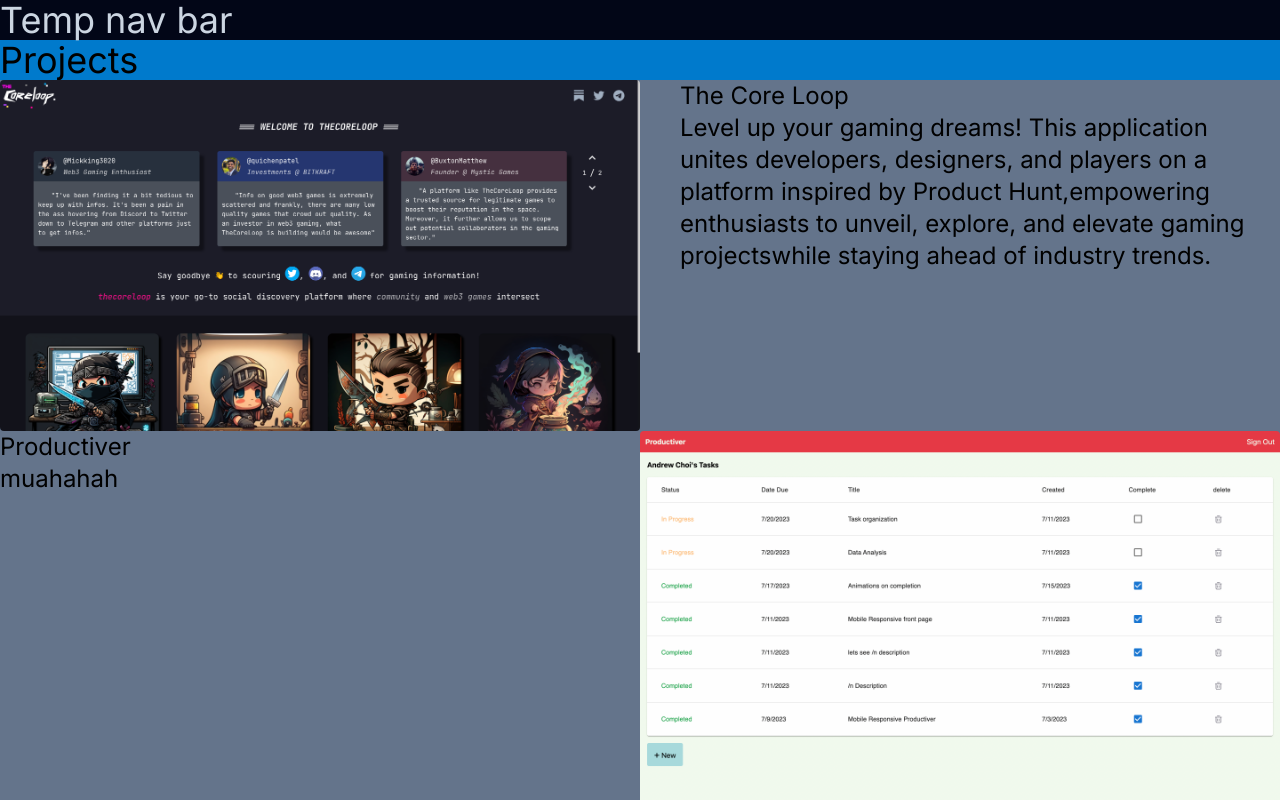
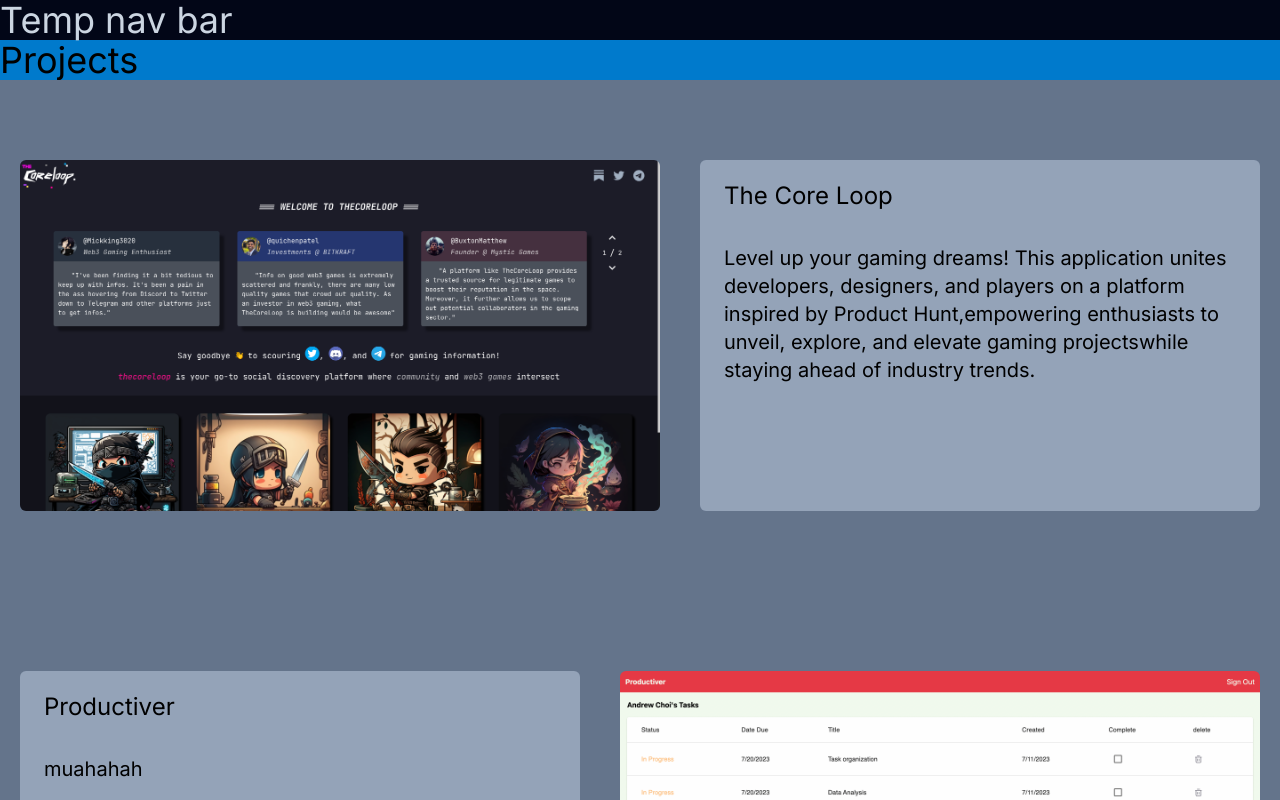
Before and after one commit to DongChoi/DongChoi.github.io, a Next.js app: page / in a window 1280 px wide. Shown: the top 800 px of the page. Built offline with nearby package versions, Linux system fonts and the light colour scheme.

Commit message:
adds more styling to make project image and description look like cards in alternating order with rounded borders

```diff
--- a/src/components/Projects.tsx
+++ b/src/components/Projects.tsx
@@ -60,7 +60,7 @@ function Projects() {
     const projectsJSX = projectKeys.map((projectName, idx) => {
       const image = (
         <Image
-          className="w-1/2 rounded"
+          className="w-1/2 mx-5 rounded-md"
           src={projects[projectName].imagePath}
           width={500}
           height={500}
@@ -68,17 +68,16 @@ function Projects() {
         />
       );
       const description = (
-        <div className="w-1/2 text-2xl">
-          <span>{projects[projectName].title}</span>
-
-          <p>{projects[projectName].description}</p>
+        <div className="w-1/2 mx-5 pl-6 text-2xl rounded-md bg-slate-400 flex flex-col">
+          <span className="mt-5  text-2xl">{projects[projectName].title}</span>
+          <br />
+          <p className="relative  text-xl">
+            {projects[projectName].description}
+          </p>
         </div>
       );
       return (
-        <div
-          key={idx}
-          className="bg-slate-500 w-full space-x-10 flex row h-4/5"
-        >
+        <div key={idx} className="bg-slate-500 py-20 w-full flex row">
           {idx % 2 === 0 ? (
             <>
               {image} {description}
```
